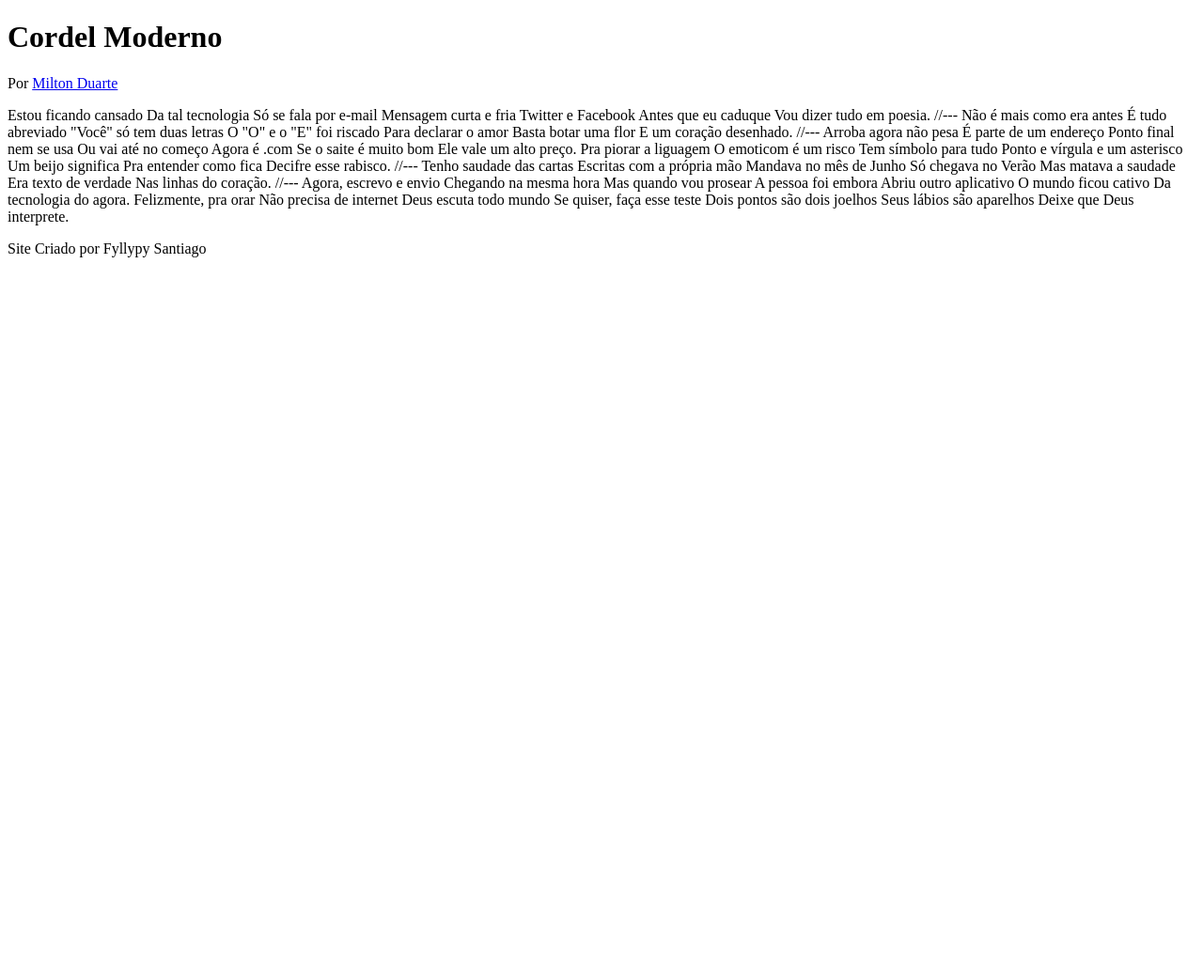
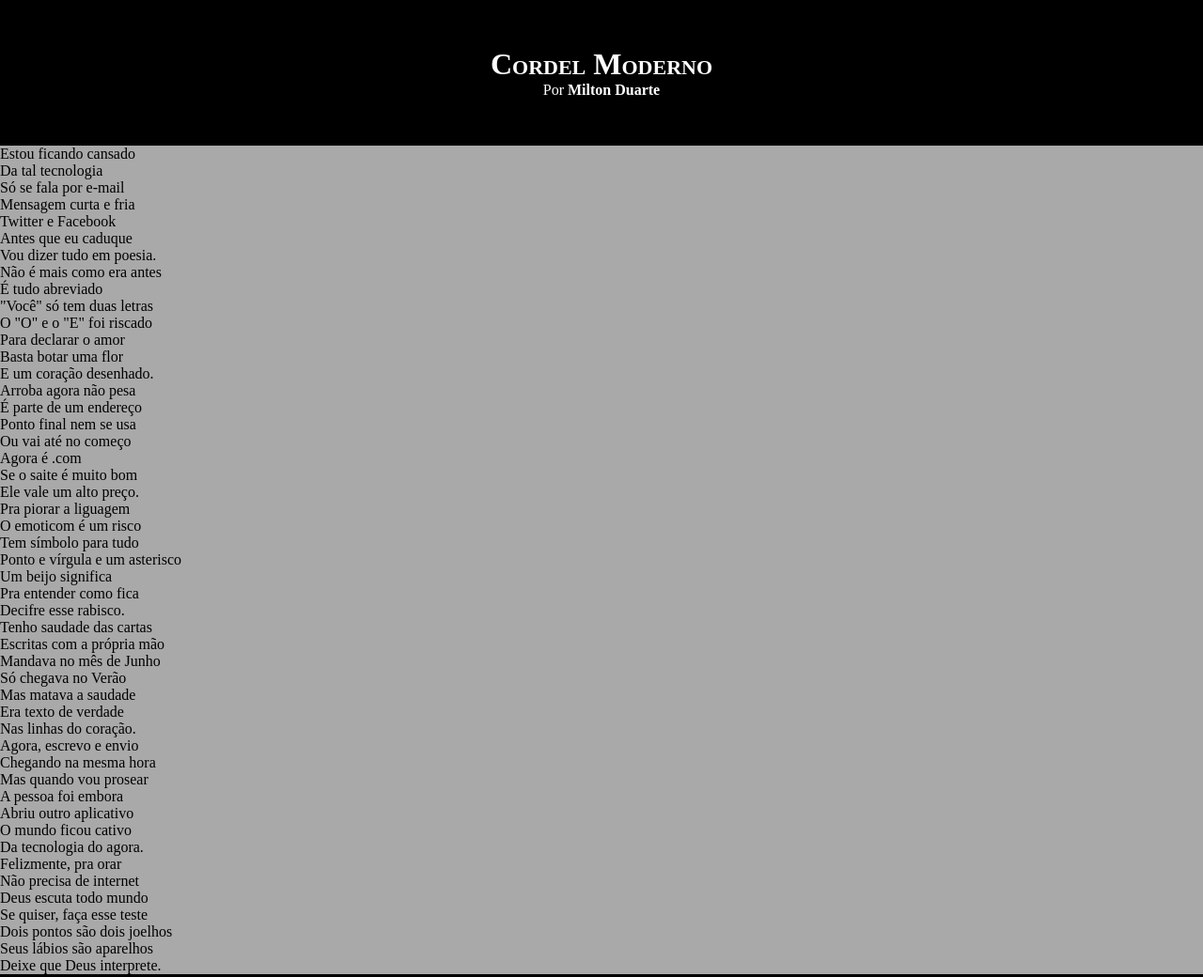
Before and after one commit to santiagofyll/html-css, a plain HTML site: page desafios/d012/index.html in a window 1280 px wide. Shown: the top 1040 px of the page at 94% size. Before the commit the page ends 800 px from the top, so only its background shows below. Drawn offline with Linux system fonts and the light colour scheme.

Commit message:
atualizei estilos

```diff
--- /dev/null
+++ b/desafios/d012/estilo/style.css
@@ -0,0 +1,43 @@
+@charset "UTF-8";
+
+* {
+    margin: 0px;
+    padding: 0px;
+}
+
+html, body{
+    min-height: 100vh;
+    background-color: darkgray;
+}
+
+header{
+    background-color: black;
+    color: white;
+    text-align: center;
+}
+
+header > h1 {
+  padding-top: 50px;
+  font-variant: small-caps;
+}
+
+header  p {
+    padding-bottom: 50px;
+}
+
+a {
+    color: white;
+    text-decoration: none;
+    font-weight: bolder;
+}
+
+a:hover {
+    text-decoration-line: underline;
+}
+
+footer{
+    background-color: black;
+    text-align: center;
+    color: white;
+    padding: 10px;
+}
--- a/desafios/d012/index.html
+++ b/desafios/d012/index.html
@@ -3,7 +3,10 @@
 <head>
     <meta charset="UTF-8">
     <meta name="viewport" content="width=device-width, initial-scale=1.0">
-    <title>Document</title>
+    <title>Cordel Moderno</title>
+
+    <link rel="stylesheet" href="estilo/style.css">
+
 </head>
 <body>
 
@@ -15,69 +18,89 @@
 
     </header>
 
-        Estou ficando cansado
-        Da tal tecnologia
-        Só se fala por e-mail
-        Mensagem curta e fria
-        Twitter e Facebook
-        Antes que eu caduque
-        Vou dizer tudo em poesia.
+        <section class="normal">
+            <p>
+                Estou ficando cansado <br>
+                Da tal tecnologia <br>
+                Só se fala por e-mail <br>
+                Mensagem curta e fria <br>
+                Twitter e Facebook <br>
+                Antes que eu caduque <br>
+                Vou dizer tudo em poesia. <br>
+            </p>
+        </section>
 
-        //---
+        <section class="imagem">
 
-        Não é mais como era antes
-        É tudo abreviado
-        "Você" só tem duas letras
-        O "O" e o "E" foi riscado
-        Para declarar o amor
-        Basta botar uma flor
-        E um coração desenhado.
+            <p>
+                Não é mais como era antes <br>
+                É tudo abreviado <br>
+                "Você" só tem duas letras <br>
+                O "O" e o "E" foi riscado <br>
+                Para declarar o amor <br>
+                Basta botar uma flor <br>
+                E um coração desenhado. <br>
+            </p>
+        </section>
 
-        //---
 
-        Arroba agora não pesa
-        É parte de um endereço
-        Ponto final nem se usa
-        Ou vai até no começo
-        Agora é .com
-        Se o saite é muito bom
-        Ele vale um alto preço.
+        <section class="normal">
+            <p>
+                Arroba agora não pesa <br>
+                É parte de um endereço <br>
+                Ponto final nem se usa <br>
+                Ou vai até no começo <br>
+                Agora é .com <br>
+                Se o saite é muito bom <br>
+                Ele vale um alto preço. <br>
+             </p>
+            <p>
+                Pra piorar a liguagem <br>
+                O emoticom é um risco <br>
+                Tem símbolo para tudo <br>
+                Ponto e vírgula e um asterisco <br>
+                Um beijo significa <br>
+                Pra entender como fica <br>
+                Decifre esse rabisco. <br>
+            </p>
 
-        Pra piorar a liguagem
-        O emoticom é um risco
-        Tem símbolo para tudo
-        Ponto e vírgula e um asterisco
-        Um beijo significa
-        Pra entender como fica
-        Decifre esse rabisco.
+        </section>
 
-        //---
+        <section class="imagem">
+            <p>
+                Tenho saudade das cartas <br>
+                Escritas com a própria mão <br>
+                Mandava no mês de Junho <br>
+                Só chegava no Verão <br>
+                Mas matava a saudade <br>
+                Era texto de verdade <br>
+                Nas linhas do coração. <br>
+            </p>
+        </section>
 
-        Tenho saudade das cartas
-        Escritas com a própria mão
-        Mandava no mês de Junho
-        Só chegava no Verão
-        Mas matava a saudade
-        Era texto de verdade
-        Nas linhas do coração.
 
-        //---
+        <section class="normal">
 
-        Agora, escrevo e envio
-        Chegando na mesma hora
-        Mas quando vou prosear
-        A pessoa foi embora
-        Abriu outro aplicativo
-        O mundo ficou cativo
-        Da tecnologia do agora.
+            <p>
+                Agora, escrevo e envio <br>
+                Chegando na mesma hora <br>
+                Mas quando vou prosear <br>
+                A pessoa foi embora <br>
+                Abriu outro aplicativo <br>
+                O mundo ficou cativo <br>
+                Da tecnologia do agora. <br>
+            </p>
 
-        Felizmente, pra orar
-        Não precisa de internet
-        Deus escuta todo mundo
-        Se quiser, faça esse teste
-        Dois pontos são dois joelhos
-        Seus lábios são aparelhos
-        Deixe que Deus interprete.
+            <p>
+                Felizmente, pra orar <br>
+                Não precisa de internet <br>
+                Deus escuta todo mundo <br>
+                Se quiser, faça esse teste <br>
+                Dois pontos são dois joelhos <br>
+                Seus lábios são aparelhos <br>
+                Deixe que Deus interprete. <br>
+            </p>
+        </section>
         </body>
 
         <footer>
```
